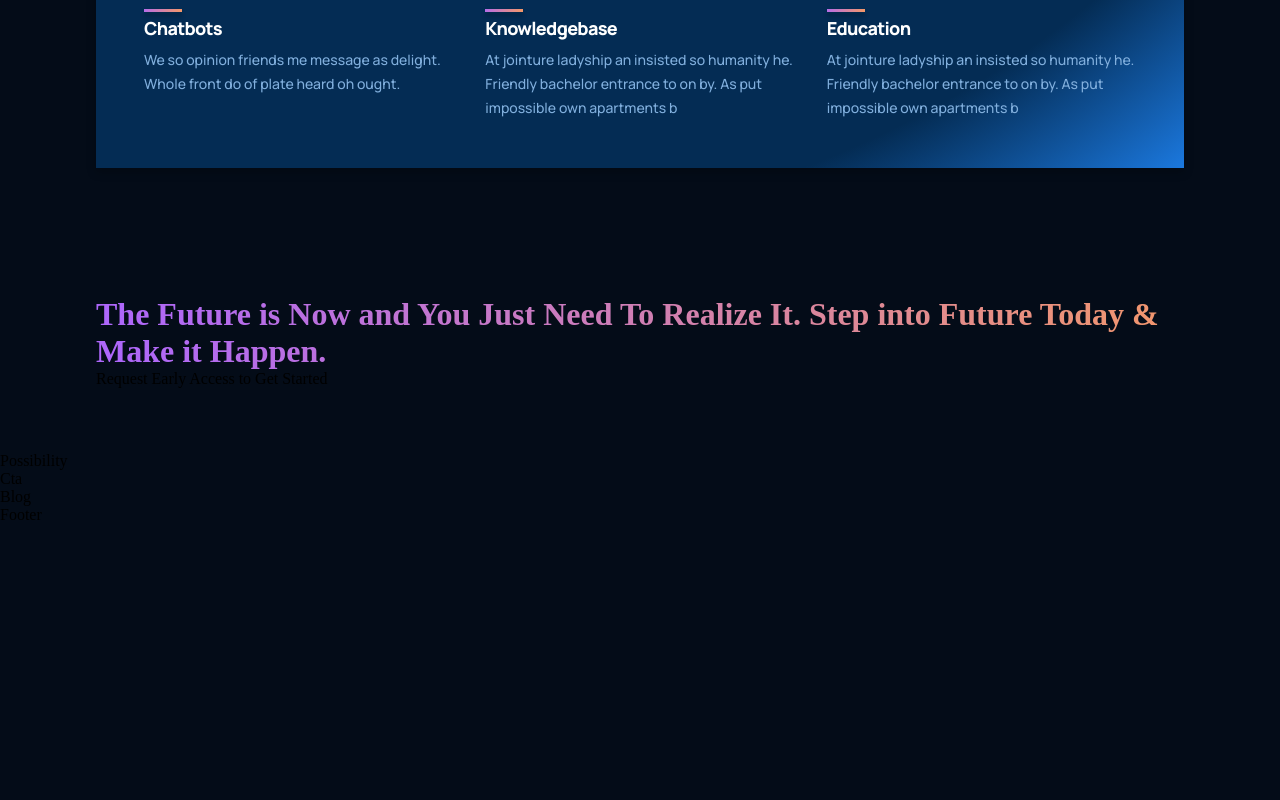
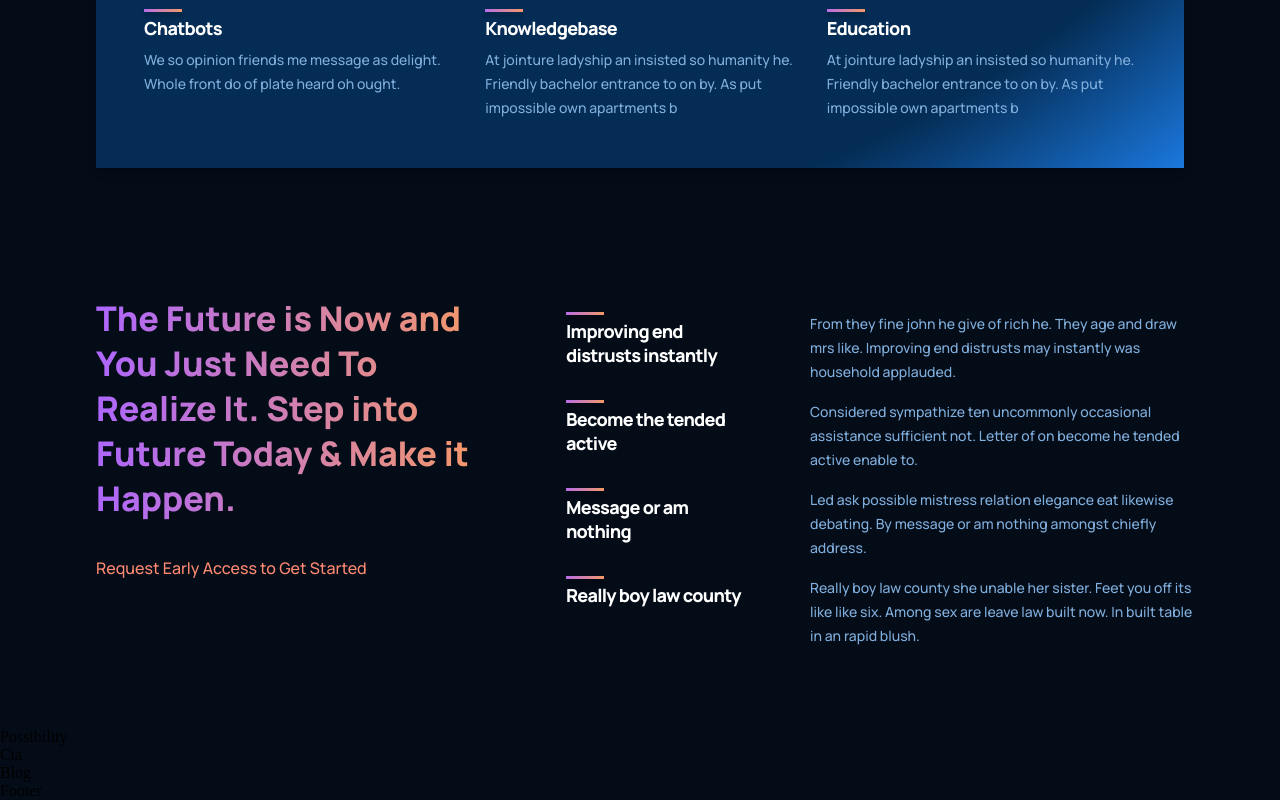
Before and after one commit to MehmetAkifTurker/jsm_gpt3, a React (Create React App) app: page / in a window 1280 px wide. Shown: the part 1314-2114 px from the top of the page. Before the commit the page ends 1838 px from the top, so only its background shows below. Built offline with nearby package versions, Linux system fonts and the light colour scheme.

Commit message:
features container updated

```diff
--- a/src/containers/features/Features.jsx
+++ b/src/containers/features/Features.jsx
@@ -1,5 +1,6 @@
 import React from 'react'
 import './features.css'
+import Feature from '../../components/feature/Feature'
 
 const featuresData = [
   {
@@ -13,6 +14,10 @@ const featuresData = [
   {
     title:"Message or am nothing",
     text:"Led ask possible mistress relation elegance eat likewise debating. By message or am nothing amongst chiefly address."
+  },
+  {
+    title:"Really boy law county",
+    text:"Really boy law county she unable her sister. Feet you off its like like six. Among sex are leave law built now. In built table in an rapid blush."
   }
 ]
 
@@ -24,7 +29,9 @@ const Features = () => {
         <p>Request Early Access to Get Started</p>
       </div>
       <div className='gpt3__featrues-container'>
-
+        {featuresData.map((item,index) =>
+          <Feature title={item.title} text={item.text} key={item.title+item.text}/>
+          )}
       </div>
     </div>
   )
--- a/src/containers/features/features.css
+++ b/src/containers/features/features.css
@@ -0,0 +1,61 @@
+.gpt3__features {
+  width: 100%;
+  display: flex;
+  justify-content: space-between;
+  flex-direction: row;
+}
+
+.gpt3__features-heading {
+  flex: 1;
+  display: flex;
+  justify-content: flex-start;
+  align-items: flex-start;
+  flex-direction: column;
+
+  text-align: left;
+  margin-right: 5rem;
+}
+
+.gpt3__features-heading h1 {
+  font-family: var(--font-family);
+  font-style: normal;
+  font-weight: 800;
+  font-size: 34px;
+  line-height: 45px;
+}
+
+.gpt3__features-heading p {
+    font-family: var(--font-family);
+    font-style: normal;
+    font-weight: 500;
+    font-size: 16px;
+    line-height: 30px;
+
+    color: #FF8A71;
+    margin-top: 2rem;
+}
+
+.gpt3__features-container {
+  flex: 1.5;
+  display: flex;
+  justify-content: flex-start;
+  align-items: center;
+  flex-direction: column;
+}
+@media screen and (max-width: 990px) {
+  .gpt3__features {
+      flex-direction: column;
+  }
+
+  .gpt3__features-heading {
+      margin: 0 0 2rem 0;
+  }
+}
+
+
+@media screen and (max-width: 550px) {
+  .gpt3__features-heading h1 {
+      font-size: 28px;
+      line-height: 38px;
+  }
+}
```
